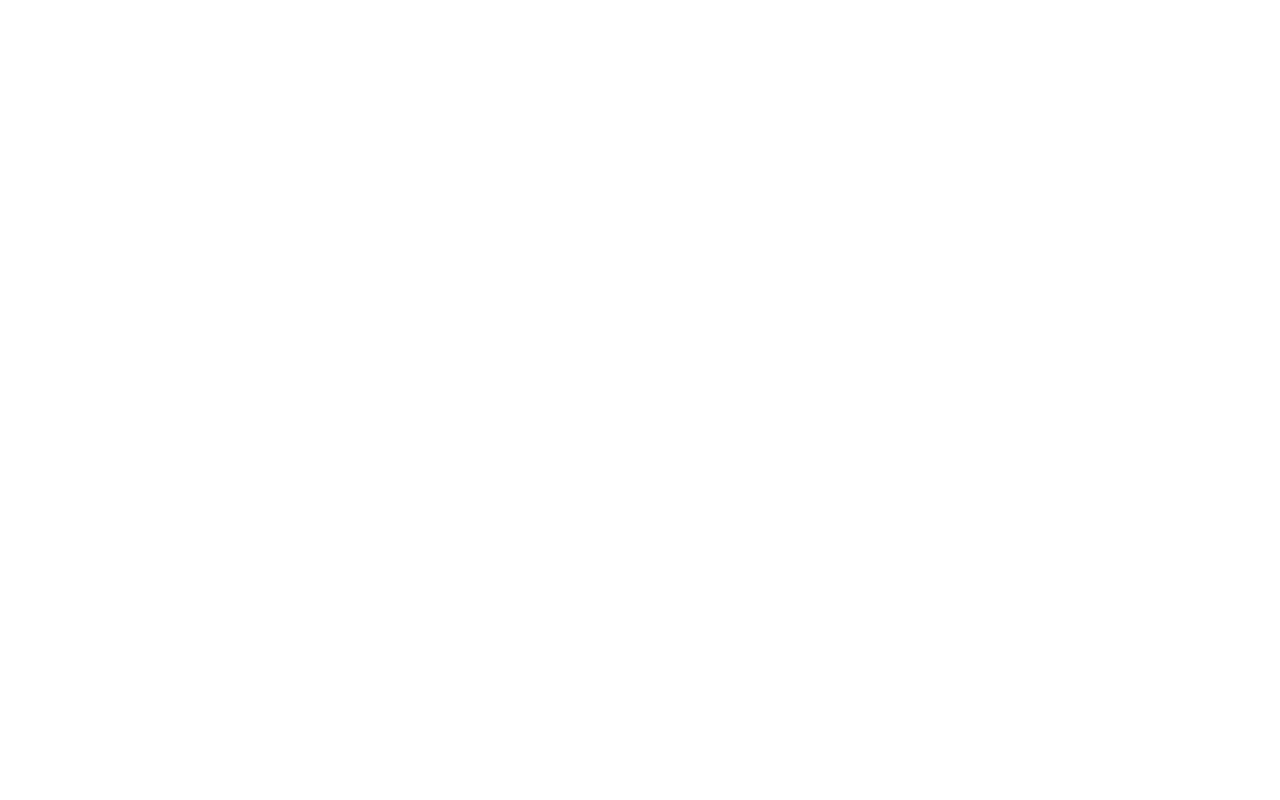
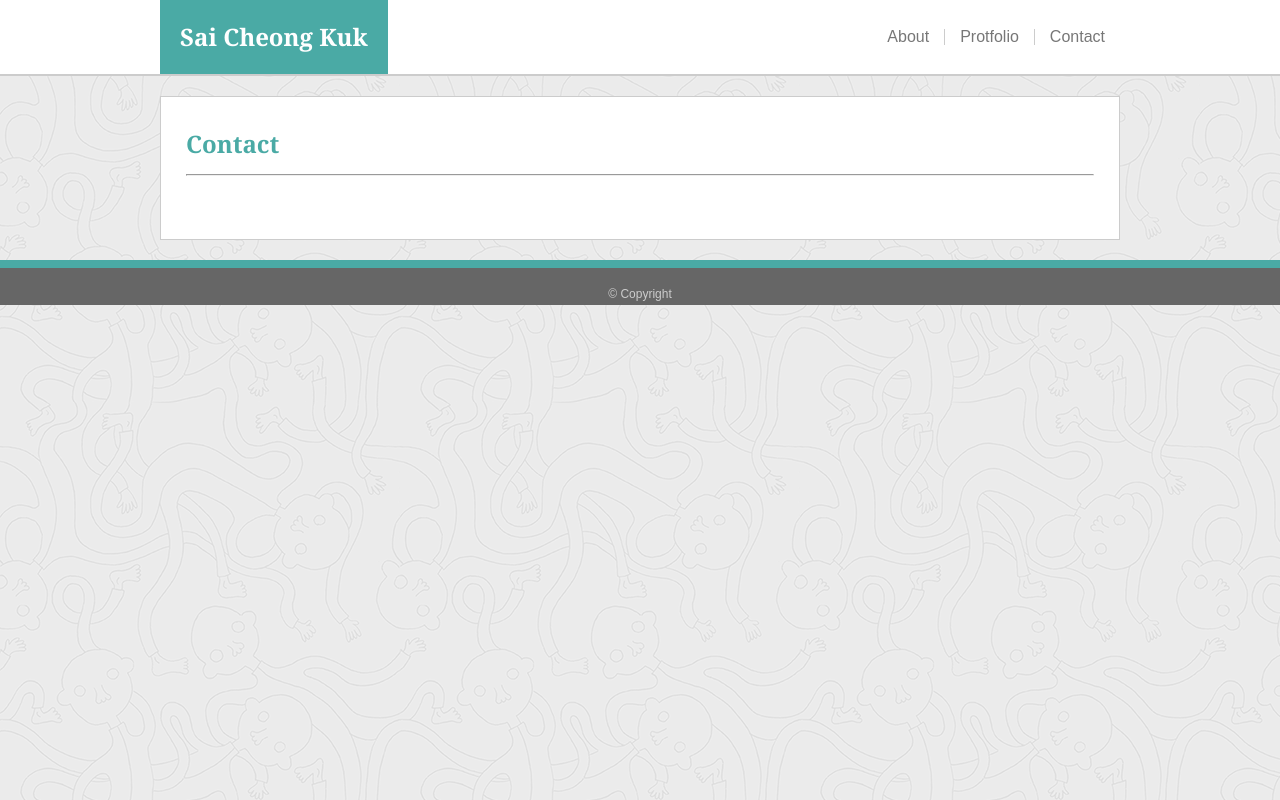
Before and after one commit to saikuk/Basic-Portfolio, a plain HTML site: page contact.html in a window 1280 px wide. Drawn offline with Linux system fonts and the light colour scheme.

Commit message:
Update portfolio and contact html file

```diff
--- a/contact.html
+++ b/contact.html
@@ -0,0 +1,46 @@
+<!DOCTYPE html>
+<html>
+    <head>
+        <title>Basic Protfolio</title>
+
+        <link rel="stylesheet" type ="text/css" href="assets/css/reset.css">
+        <link rel="stylesheet" type ="text/css" href="assets/css/style.css">
+    </head>
+    <body>
+
+    <header>
+        <div id="main_header">
+            <div class="name">
+                <h1>Sai Cheong Kuk</h1>
+            </div>
+
+            <nav class="topbar_menu">
+                <ul class="inlineList">
+                    <li><a href="index.html">About</a></li>
+                    <li><a href="portfolio.html">Protfolio</a></li>
+                    <li><a href="#">Contact</a></li>
+                </ul>
+            </nav>
+        </div>
+    </header>
+
+
+    <section>
+        <div id="container">
+            <h2 class="content_headline">Contact</h2>
+            <hr>
+            <div class="content_info">
+            </div>
+        </div>
+    </section>
+
+
+
+    <footer>
+            &copy; Copyright
+    </footer>
+
+    </body>
+
+
+</html>
```
Also changed, not shown: index.html (+2 -2 lines), portfolio.html (+46 -0 lines).
